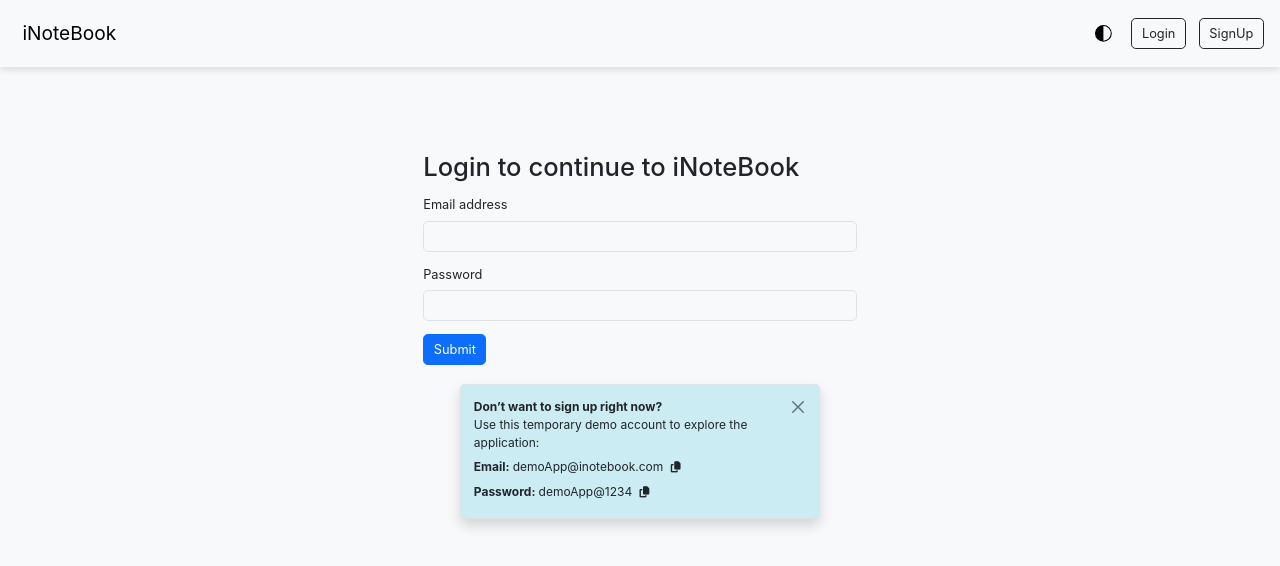
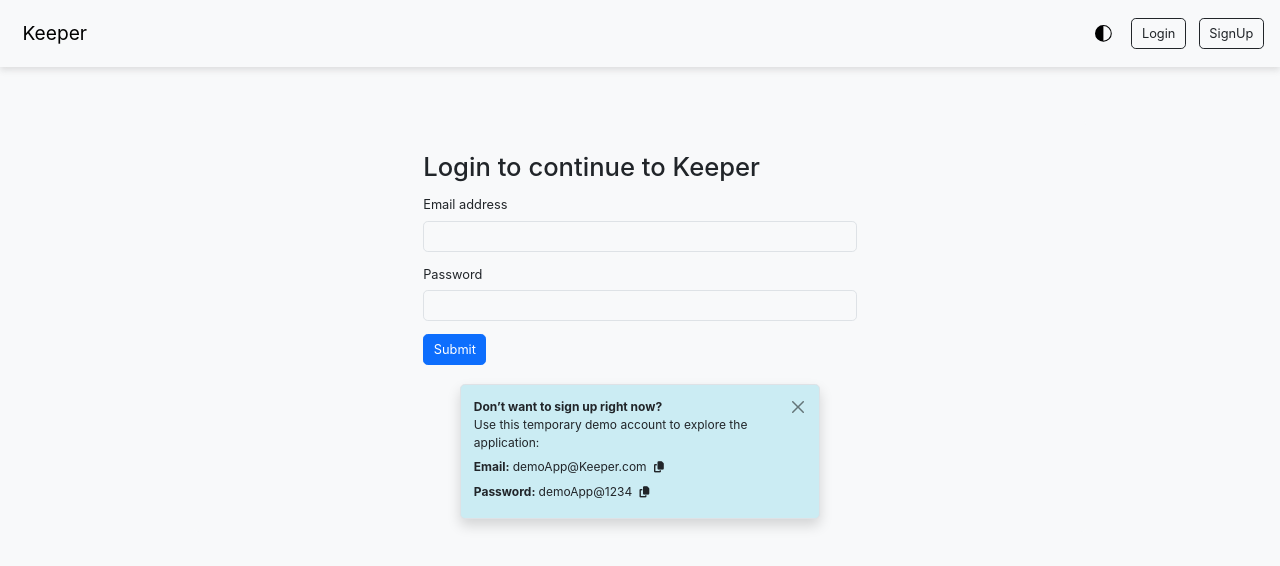
Before and after one commit to rakeshmuntha/Keeper, a React (Create React App) app: page /login in a window 1280 px wide. Shown: the top 566 px of the page. Built offline with nearby package versions, Linux system fonts and the light colour scheme; no server answers.

Commit message:
just changed names

```diff
--- a/public/index.html
+++ b/public/index.html
@@ -6,7 +6,7 @@
   <meta name="viewport" content="width=device-width, initial-scale=1" />
   <meta name="theme-color" content="#000000" />
   <meta name="description" content="Web site created using create-react-app" />
-  <title>iNoteBook - Your notes is safe on Cloud</title>
+  <title>Keeper - Your notes is safe on Cloud</title>
   <link href="https://cdn.jsdelivr.net/npm/bootstrap@5.3.6/dist/css/bootstrap.min.css" rel="stylesheet"
     integrity="sha384-4Q6Gf2aSP4eDXB8Miphtr37CMZZQ5oXLH2yaXMJ2w8e2ZtHTl7GptT4jmndRuHDT" crossorigin="anonymous">
   <link rel="stylesheet" href="https://cdnjs.cloudflare.com/ajax/libs/font-awesome/6.5.0/css/all.min.css">
--- a/src/components/Login.js
+++ b/src/components/Login.js
@@ -49,7 +49,7 @@
             <div className={`mt-3 bg-${mode === 'dark' ? 'black' : 'light'} text-${mode === 'light' ? 'dark' : 'light'} p-3 rounded`}>
                 <form onSubmit={handlesubmit} className='my-4'>
                     <div className="w-50 mx-auto">
-                        <h2 className="mb-3">Login to continue to iNoteBook</h2>
+                        <h2 className="mb-3">Login to continue to Keeper</h2>
                         <div className="mb-3">
                             <label htmlFor="email" className="form-label">Email address</label>
                             <input
@@ -92,10 +92,10 @@
                                 Use this temporary demo account to explore the application:<br />
 
                                 <div className="d-flex align-items-center mt-1">
-                                    <strong className="me-1">Email:</strong> demoApp@inotebook.com
+                                    <strong className="me-1">Email:</strong> demoApp@Keeper.com
                                     <button
                                         className="btn btn-sm btn"
-                                        onClick={() => navigator.clipboard.writeText('demoApp@inotebook.com')}
+                                        onClick={() => navigator.clipboard.writeText('demoApp@Keeper.com')}
                                         title="Copy Email"
                                     >
                                         <i className="fa-solid fa-copy"></i>
--- a/src/components/Navbar.js
+++ b/src/components/Navbar.js
@@ -23,7 +23,7 @@
     return (
         <nav className={`navbar navbar-expand-lg bg-${mode === 'dark' ? 'black' : 'light'} navbar-${mode}`} style={{ boxShadow: mode === 'light' ? '0 4px 8px rgba(109, 108, 108, 0.2)' : '0 4px 8px rgba(205, 204, 204, 0.2)' }}>
             <div className="container-fluid">
-                <Link className="navbar-brand" to="/" style={{ fontSize: '1.5rem', padding: '1rem' }}>iNoteBook</Link>
+                <Link className="navbar-brand" to="/" style={{ fontSize: '1.5rem', padding: '1rem' }}>Keeper</Link>
 
                 <button className="navbar-toggler" type="button" data-bs-toggle="collapse" data-bs-target="#navbarSupportedContent" aria-controls="navbarSupportedContent" aria-expanded="false" aria-label="Toggle navigation">
                     <span className="navbar-toggler-icon"></span>
```
Also changed, not shown: 1 other file (tests, documents, lock files or other folders).
